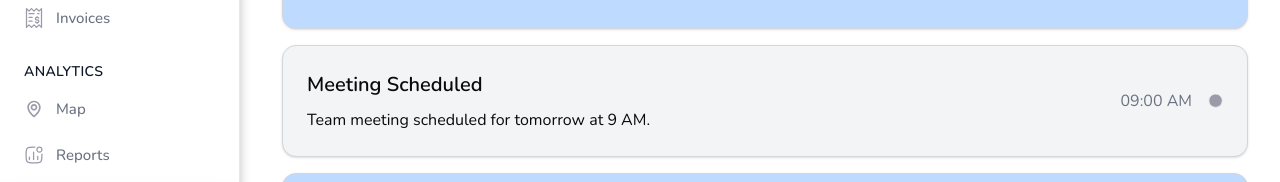
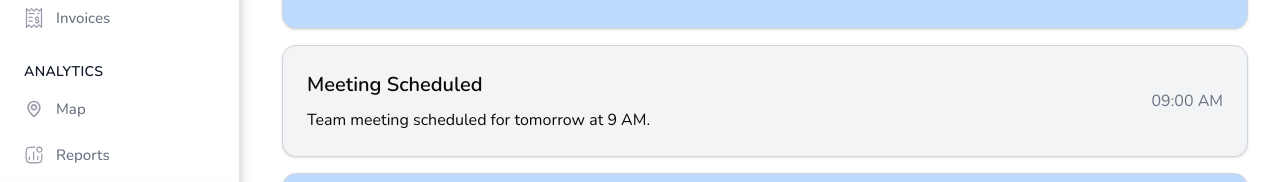
Before and after one commit to Alamin10231/CleanupSoftware, a React (Vite) app: page /notifications in a window 1280 px wide. Shown: the part 519-701 px from the top of the page. Built offline with nearby package versions, Linux system fonts and the light colour scheme.

Commit message:
notification updated

```diff
--- a/src/Page/Notifications.tsx
+++ b/src/Page/Notifications.tsx
@@ -7,6 +7,7 @@ interface Notification {
   title: string;
   message: string;
   status: string; // "new" or "read"
+  time?: string;  // optional time field
 }
 
 const Notifications = () => {
@@ -60,11 +61,13 @@ const Notifications = () => {
               <p className="mt-2">{n.message}</p>
             </div>
             <div className="flex items-center gap-4">
-              <p className="text-gray-500">{n.time}</p>
-              <img
-                src={n.status === "new" ? assets.blueDot : assets.grayDot}
-                alt={n.status}
-              />
+              {/* Show time */}
+              {n.time && <p className="text-gray-500">{n.time}</p>}
+
+              {/* Show blue dot only if new */}
+              {n.status === "new" && (
+                <img src={assets.blueDot} alt="new" />
+              )}
             </div>
           </div>
         ))}
```
